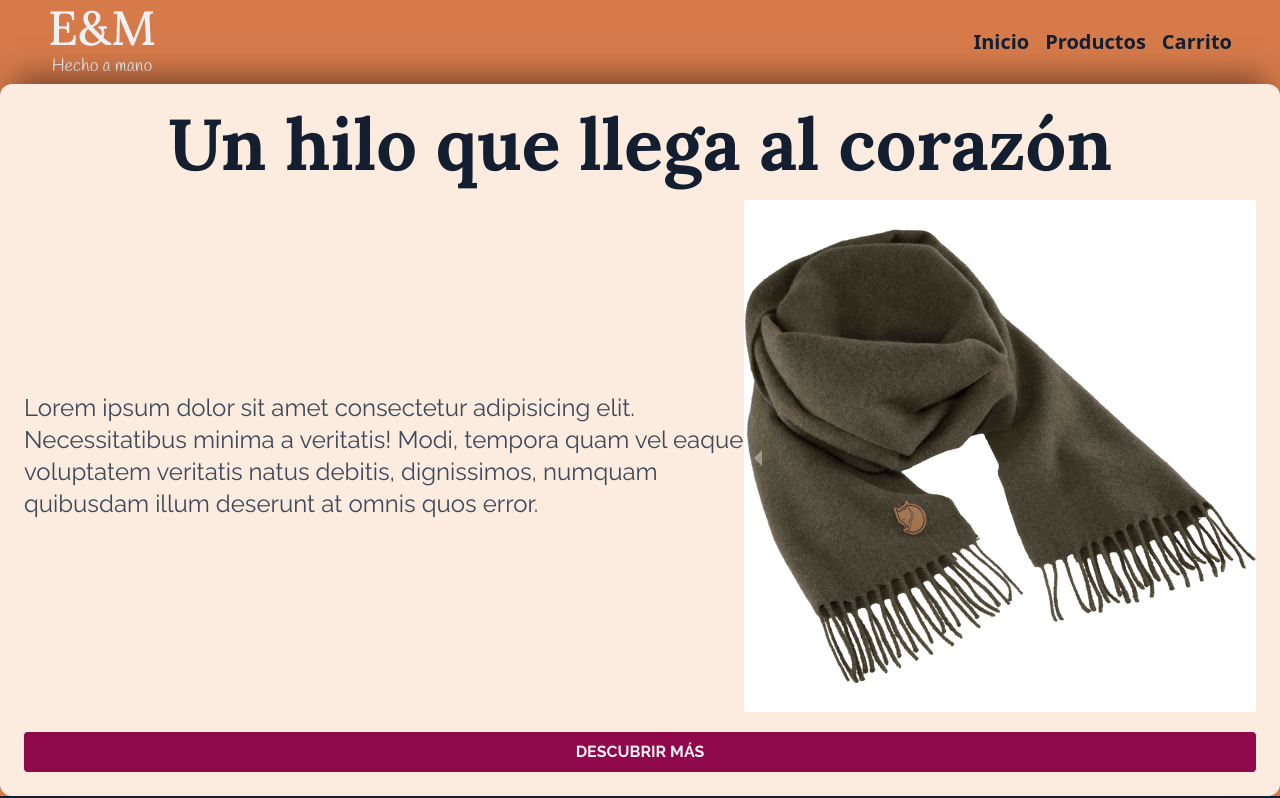
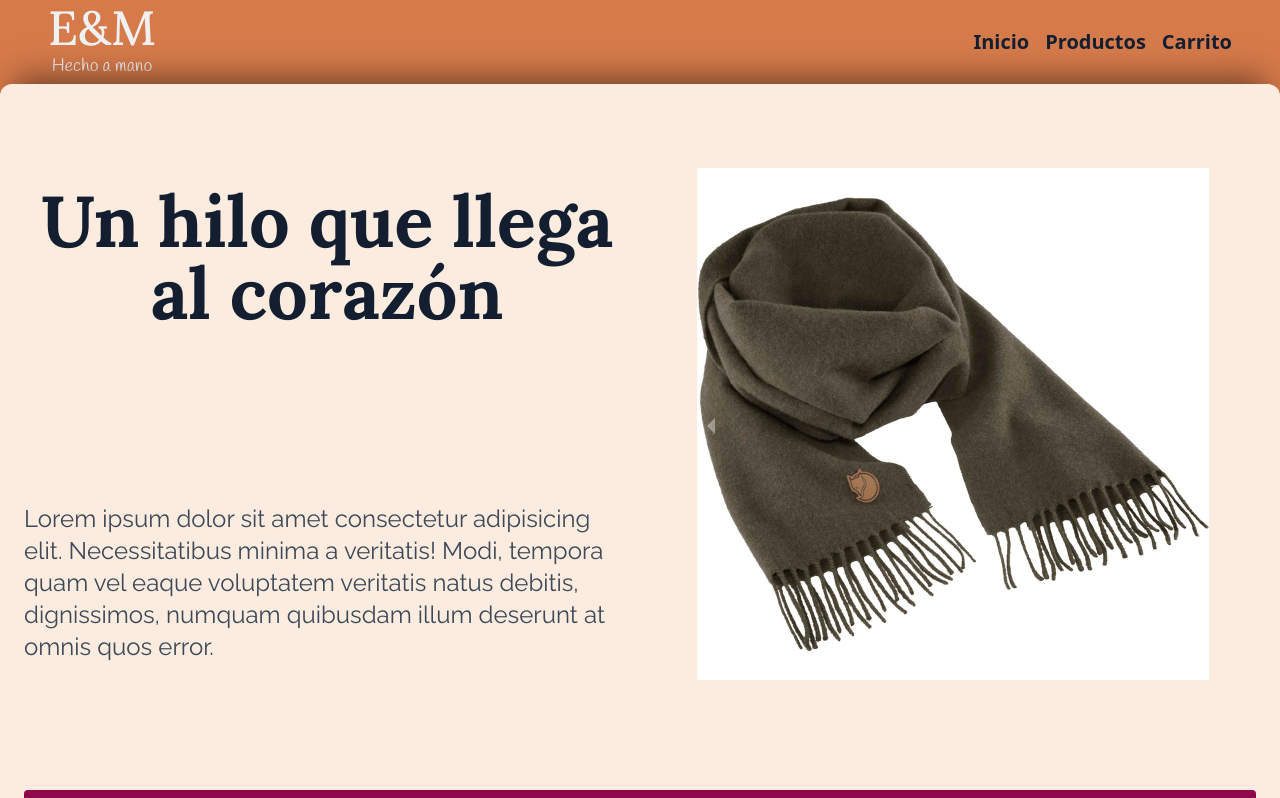
Before and after one commit to iElectro13/em-hechoamano, a React (Create React App) app: page / in a window 1280 px wide. Shown: the top 798 px of the page. Built offline with nearby package versions, Linux system fonts and the light colour scheme.

Commit message:
Responsive nav functionality done

```diff
--- a/src/components/buttons/PrimaryButton.js
+++ b/src/components/buttons/PrimaryButton.js
@@ -2,7 +2,7 @@ import React from 'react'
 
 const PrimaryButton = ({ text }) => {
   return (
-    <button className='text-gray-100 bg-fa-700 font-bold hover:bg-fa-500 font-raleway w-full py-2 rounded'>
+    <button className='text-gray-100 bg-fa-700 font-bold hover:bg-fa-500 font-raleway w-full py-2 rounded md:col-span-2'>
         {text}
     </button>
   )
--- a/src/components/containers/Navbar.js
+++ b/src/components/containers/Navbar.js
@@ -1,15 +1,28 @@
-import React from 'react'
-import Logo from '../buttons/Logo'
-import { IoMenu } from 'react-icons/io5'
-import NavItem from '../buttons/NavItem'
+import React, { useEffect, useState } from "react";
+import Logo from "../buttons/Logo";
+import { IoMenu } from "react-icons/io5";
+import NavItem from "../buttons/NavItem";
 
 const Navbar = () => {
-  return (
-    <header className='w-full py-1 flex justify-center items-center relative md:justify-between md:px-12 z-0'>
-        <Logo />
-    <nav className='flex flex-col justify-center items-end absolute right-5 top-5 md:items-center md:static '>
-        <IoMenu className='text-5xl text-gray-900 cursor-pointer md:hidden'/>
-        <div className='flex
+  const [isOpen, setIsOpen] = useState(false)
+  useEffect(()=>{
+    window.addEventListener("scroll", ()=>{
+      setIsOpen(false)
+    })
+    window.addEventListener("resize", (e)=>{
+      if(window.innerWidth >= 640){
+        setIsOpen(false)
+      }
+    })
+  }, [])
+
+    return (
+        <header id={isOpen ? "headerOpen" : "headerClose"} className="w-full py-1 flex justify-center items-start relative md:items-center md:justify-between md:px-12 z-0 transition-transform">
+            <Logo />
+            <nav className="flex flex-col justify-center items-end absolute right-5 top-5 md:items-center md:static ">
+                <IoMenu className="text-5xl text-gray-900 cursor-pointer md:hidden" onClick={()=> setIsOpen(!isOpen)}/>
+                <div
+                    className="flex
                         flex-col
                         justify-center
                         items-end
@@ -19,14 +32,15 @@ const Navbar = () => {
                         md:flex-row
                         md:items-center
                         md:mr-0
-                        md:mt-0'>
-            <NavItem text="Inicio"/>
-            <NavItem text="Productos"/>
-            <NavItem text="Carrito"/>
-        </div>
-    </nav>
-    </header>
-  )
-}
+                        md:mt-0"
+                >
+                    <NavItem text="Inicio" />
+                    <NavItem text="Productos" />
+                    <NavItem text="Carrito" />
+                </div>
+            </nav>
+        </header>
+    );
+};
 
-export default Navbar
+export default Navbar;
--- a/src/components/sliders/SquareSlider.js
+++ b/src/components/sliders/SquareSlider.js
@@ -7,7 +7,7 @@ import Image3 from "../../assets/3.jpeg";
 
 const SquareSlider = () => {
     return (
-        <div className='max-w-lg'>
+        <div className='max-w-lg lg:row-span-2 lg:col-start-2 lg:row-start-1'>
             <Carousel
                 autoPlay={true}
                 showStatus={false}
--- a/src/components/text/Para.js
+++ /dev/null
@@ -1,11 +0,0 @@
-import React from 'react'
-
-const Para = ({ text }) => {
-  return (
-    <p className='text-gray-700 font-raleway text-center md:text-2xl md:text-left'>
-        {text}
-    </p>
-  )
-}
-
-export default Para
--- a/src/index.css
+++ b/src/index.css
@@ -1,3 +1,37 @@
 @tailwind base;
 @tailwind components;
 @tailwind utilities;
+
+#headerOpen {
+    animation-name: mymove;
+    animation-duration: 0.6s;
+    animation-iteration-count: 1;
+    animation-timing-function: ease-out;
+    animation-fill-mode: forwards;
+}
+
+#headerClose {
+    animation-name: mymoveReverse;
+    animation-duration: 0.6s;
+    animation-iteration-count: 1;
+    animation-timing-function: ease-out;
+    animation-fill-mode: forwards;
+}
+
+@keyframes mymove {
+    from {
+        height: 84px;
+    }
+    to {
+        height: 224px;
+    }
+}
+
+@keyframes mymoveReverse {
+    from {
+        height: 224px;
+    }
+    to {
+        height: 84px;
+    }
+}
--- a/src/pages/Landing.js
+++ b/src/pages/Landing.js
@@ -1,19 +1,18 @@
 import React from 'react'
 import PrimaryButton from '../components/buttons/PrimaryButton'
 import SquareSlider from '../components/sliders/SquareSlider'
-import Para from '../components/text/Para'
 
 const Landing = () => {
   return (
-    <div className='flex flex-col justify-center items-center bg-orange-100 relative z-1 p-6 w-full gap-5 rounded-xl shadow-[0_-20px_30px_-15px_rgba(0,0,0,0.5)]'>
-        <h2 className='text-gray-900 font-lora text-4xl font-bold text-center md:text-7xl'>Un hilo que llega al corazón</h2>
-        <div className='flex flex-col justify-center items-center md:flex-row'>
+    <div className='grid grid-cols-1 justify-items-center place-items-center bg-orange-100 min-h-screen relative z-1 p-6 w-full gap-5 rounded-xl shadow-[0_-20px_30px_-15px_rgba(0,0,0,0.5)] md:grid-cols-2'>
+      <h2 className='text-gray-900 font-lora text-5xl font-bold text-center md:text-7xl md:col-span-2 lg:col-start-1 lg:col-end-2 lg:col-span-1'>Un hilo que llega al corazón</h2>
 
-        <Para text="
-        Lorem ipsum dolor sit amet consectetur adipisicing elit. Necessitatibus minima a veritatis! Modi, tempora quam vel eaque voluptatem veritatis natus debitis, dignissimos, numquam quibusdam illum deserunt at omnis quos error."/>
-        <SquareSlider />
-        </div>
-        <PrimaryButton text="DESCUBRIR MÁS"/>
+
+      <p className='text-gray-700 font-raleway text-center md:text-2xl md:text-left lg:col-start-1 lg:col-end-2'>
+        Lorem ipsum dolor sit amet consectetur adipisicing elit. Necessitatibus minima a veritatis! Modi, tempora quam vel eaque voluptatem veritatis natus debitis, dignissimos, numquam quibusdam illum deserunt at omnis quos error.
+      </p>
+      <SquareSlider />
+      <PrimaryButton text="DESCUBRIR MÁS" />
     </div>
   )
 }
--- a/tailwind.config.js
+++ b/tailwind.config.js
@@ -71,7 +71,7 @@ module.exports = {
         'lora': ['Lora', 'serif'],
         'raleway': ['Raleway', 'sans-serif'],
         'handlee': ['Handlee', 'cursive']
-      }
+      },
     },
   },
   plugins: [],
```
